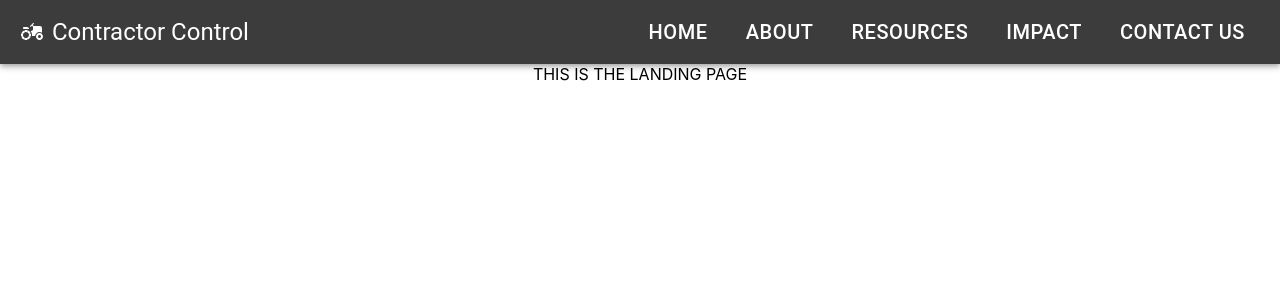
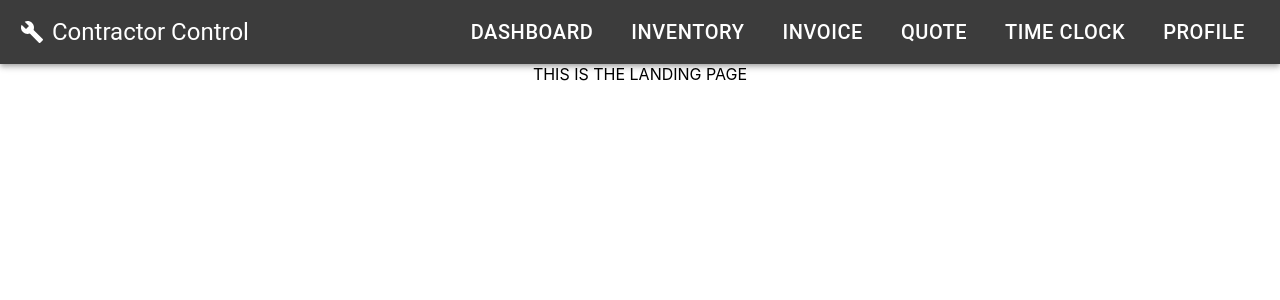
Before and after one commit to jethrolibutan/ccui, a React (Create React App) app: page / in a window 1280 px wide. Shown: the top 300 px of the page. Built offline with nearby package versions, Linux system fonts and the light colour scheme.

Commit message:
fixed the navbar names

```diff
--- a/src/components/DrawerComp.js
+++ b/src/components/DrawerComp.js
@@ -48,11 +48,6 @@ function DrawerComp() {
 
   // These two variables control the opening of "About" dropdown menu
   const [openContact, setOpenContact] = React.useState(false);
-
-  // Function that handles the click of the opening of a drop down menu
-  const handleClickContact = () => {
-    setOpenContact(!openContact);
-  };
 
   return (
     <div>
--- a/src/components/Navbar.js
+++ b/src/components/Navbar.js
@@ -13,8 +13,7 @@ import {
   useTheme,
 } from "@mui/material";
 import DrawerComp from "./DrawerComp";
-
-import AgricultureIcon from "@mui/icons-material/Agriculture";
+import BuildIcon from "@mui/icons-material/Build";
 
 function Navbar() {
   const [anchorElm, setAnchorElm] = useState(null);
@@ -80,7 +79,7 @@ function Navbar() {
             color="inherit"
             aria-label="logo"
           >
-            <AgricultureIcon />
+            <BuildIcon />
           </IconButton>
           <Typography size="large" edge="start" marginRight="auto" variant="h5">
             Contractor Control
@@ -99,7 +98,7 @@ function Navbar() {
                   size="large"
                   sx={{ fontSize: "20px", fontWeight: "500" }}
                 >
-                  Home
+                  Dashboard
                 </Button>
                 <Button
                   onClick={handleClick}
@@ -108,101 +107,45 @@ function Navbar() {
                   size="large"
                   sx={{ fontSize: "20px", fontWeight: "500" }}
                 >
-                  ABOUT{" "}
+                  Inventory
                 </Button>
                 <Button
-                  onClick={handleClickRes}
+                  onClick={handleClick}
                   color="inherit"
                   variant="text"
                   size="large"
                   sx={{ fontSize: "20px", fontWeight: "500" }}
                 >
-                  RESOURCES
+                  Invoice
                 </Button>
                 <Button
-                  onClick={handleClickImpact}
+                  onClick={handleClick}
                   color="inherit"
                   variant="text"
                   size="large"
                   sx={{ fontSize: "20px", fontWeight: "500" }}
                 >
-                  {" "}
-                  IMPACT{" "}
+                  Quote
                 </Button>
                 <Button
-                  onClick={handleClickContact}
+                  onClick={handleClick}
                   color="inherit"
                   variant="text"
                   size="large"
                   sx={{ fontSize: "20px", fontWeight: "500" }}
                 >
-                  CONTACT US
+                  Time Clock
+                </Button>
+                <Button
+                  onClick={handleClick}
+                  color="inherit"
+                  variant="text"
+                  size="large"
+                  sx={{ fontSize: "20px", fontWeight: "500" }}
+                >
+                  Profile
                 </Button>
               </Stack>
-
-              <Menu anchorEl={anchorElm} open={open} onClose={handleClose}>
-                <MenuItem component={Link} href="/whatWeDo">
-                  WHAT WE DO
-                </MenuItem>
-                <MenuItem component={Link} href="/meetTheTeam">
-                  MEET THE TEAM
-                </MenuItem>
-                <MenuItem component={Link} href="/support">
-                  SUPPORT
-                </MenuItem>
-                <MenuItem component={Link} href="/partners">
-                  PARTNERS
-                </MenuItem>
-                <MenuItem component={Link} href="/programs">
-                  PROGRAMS
-                </MenuItem>
-              </Menu>
-
-              <Menu
-                anchorEl={anchorResElm}
-                open={openRes}
-                onClose={handleCloseRes}
-              >
-                <MenuItem component={Link} href="/recipes">
-                  RECIPES & NUTRITION FACTS
-                </MenuItem>
-                <MenuItem component={Link} href="/exercises">
-                  PHYSICAL ACTIVITY RESOURCES
-                </MenuItem>
-                <MenuItem component={Link} href="/training">
-                  TRAINING
-                </MenuItem>
-              </Menu>
-
-              <Menu
-                anchorEl={anchorImpactElm}
-                open={openImpact}
-                onClose={handleCloseImpact}
-                backgroundColor="green"
-              >
-                <MenuItem component={Link} href="/publications">
-                  PUBLICATIONS
-                </MenuItem>
-                <MenuItem component={Link} href="/inTheNews">
-                  IN THE NEWS
-                </MenuItem>
-              </Menu>
-
-              <Menu
-                anchorEl={anchorContactElm}
-                open={openContact}
-                onClose={handleCloseContact}
-              >
-                <MenuItem component={Link} href="/donate">
-                  {" "}
-                  DONATE
-                </MenuItem>
-
-                <MenuItem component={Link} href="/getInvolved">
-                  {" "}
-                  GET INVOLVED{" "}
-                </MenuItem>
-              </Menu>
             </>
           )}
         </Toolbar>
```
